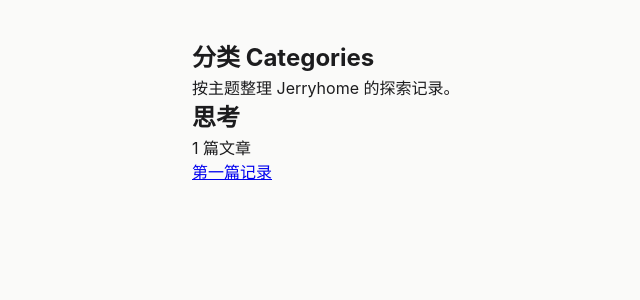
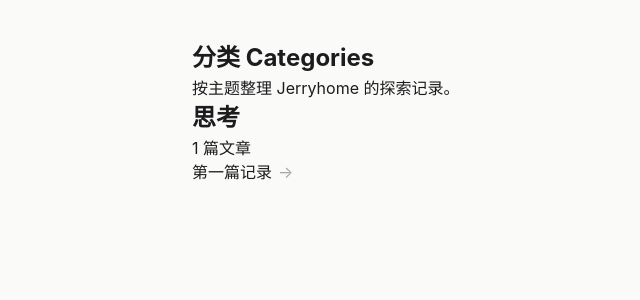
Before and after one commit to Jerry-Future666/Jerryhome, a Jekyll site: the page built from categories/index.md, in a window 1280 px wide. Shown: the top 300 px of the page, without its empty margins (232-872 px from the left). Built offline with Jekyll 4.4.1, drawn with Linux system fonts in a browser that asks for light colours.

Commit message:
Update link element to include class attribute

```diff
--- a/categories/index.md
+++ b/categories/index.md
@@ -35,7 +35,7 @@ title: 分类 Categories
 
             {% for post in category[1] %}
 
-                <a href="{{ post.url | relative_url }}">
+                <a class="content-link" href="{{ post.url | relative_url }}">
                     {{ post.title }}
                 </a>
 
```
